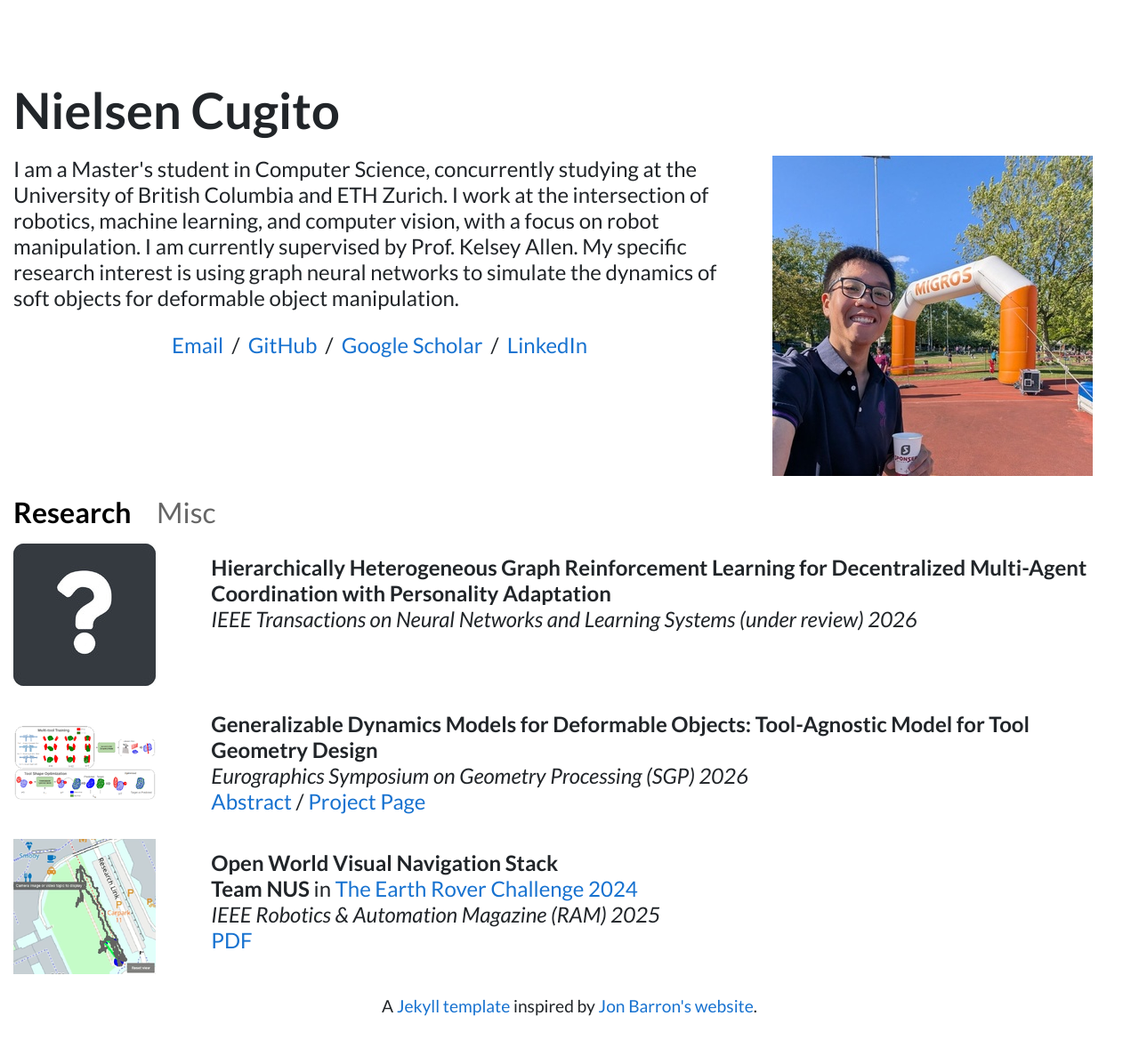
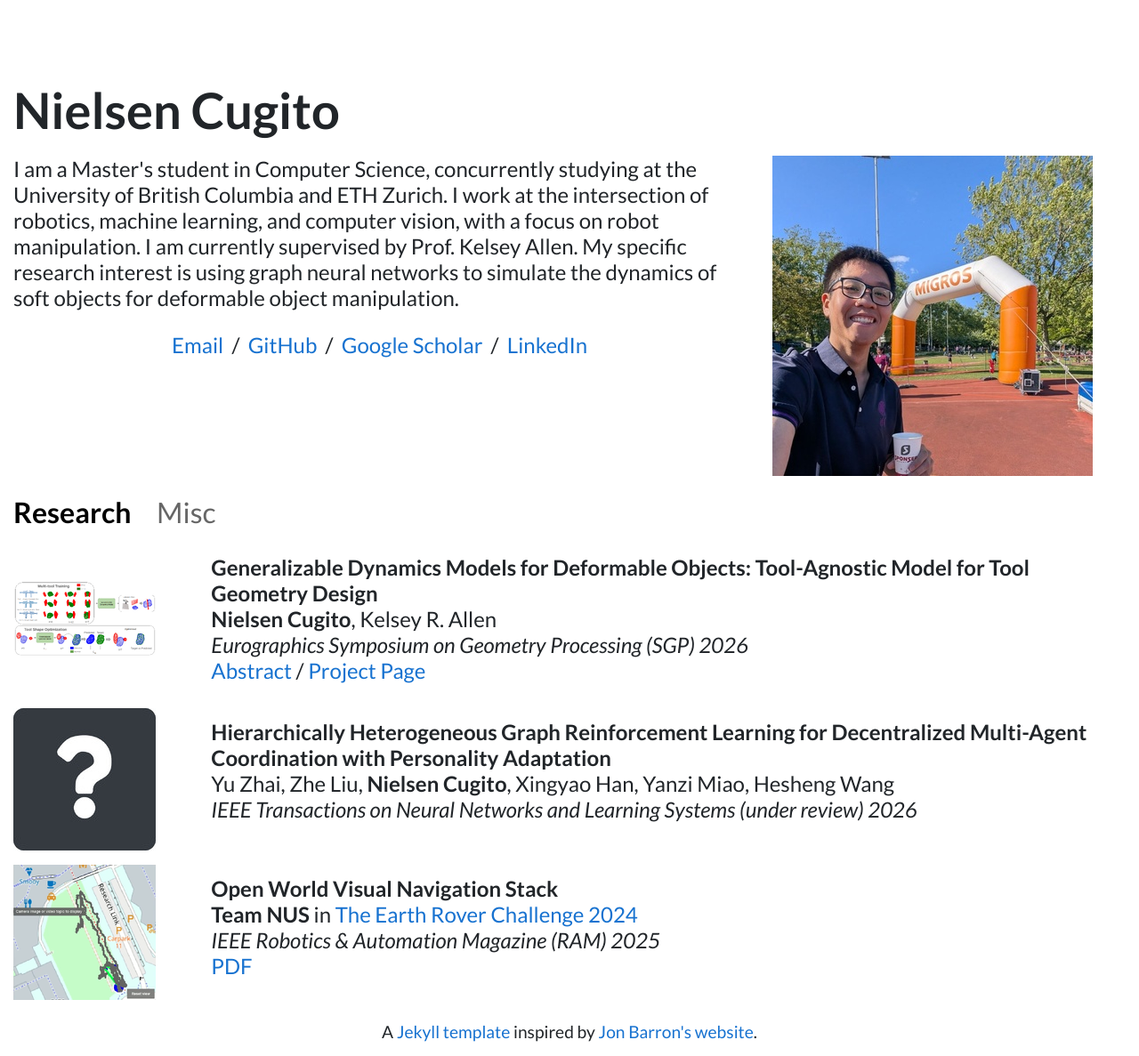
Before and after one commit to Nielsencu/Nielsencu.github.io, a Jekyll site: the page built from index.html, in a window 1280 px wide. Shown: the whole page at 89% size. Built offline with Jekyll 4.4.1, drawn with Linux system fonts in a browser that asks for light colours; before the commit the page ends 1158 px from its top, so only the background shows below that.

Commit message:
update page
Signed-off-by: Nielsencu <nielsencugito@gmail.com>

```diff
--- a/_includes/publications.html
+++ b/_includes/publications.html
@@ -23,6 +23,8 @@
             {% endif %}
             {% endif %}
         </div>
+        {% elsif post.authors %}
+        <div class="publication-authors">{{ post.authors }}</div>
         {% endif %}
         <em>{{ post.venue }} {{ post.date | date: "%Y" }}</em>
         <br>
--- a/publications/_posts/2026-07-03-hierarchically-heterogeneous-graph-rl.markdown
+++ b/publications/_posts/2026-07-03-hierarchically-heterogeneous-graph-rl.markdown
@@ -1,6 +1,6 @@
 ---
 title:  "Hierarchically Heterogeneous Graph Reinforcement Learning for Decentralized Multi-Agent Coordination with Personality Adaptation"
-date:   2026-07-03 09:00:00 +00:00
+date:   2026-06-03 09:00:00 +00:00
 image: /publications/images/project-image.jpg
 author: "Nielsen Cugito"
 authors: "Yu Zhai, Zhe Liu, <strong>Nielsen Cugito</strong>, Xingyao Han, Yanzi Miao, Hesheng Wang"
```
